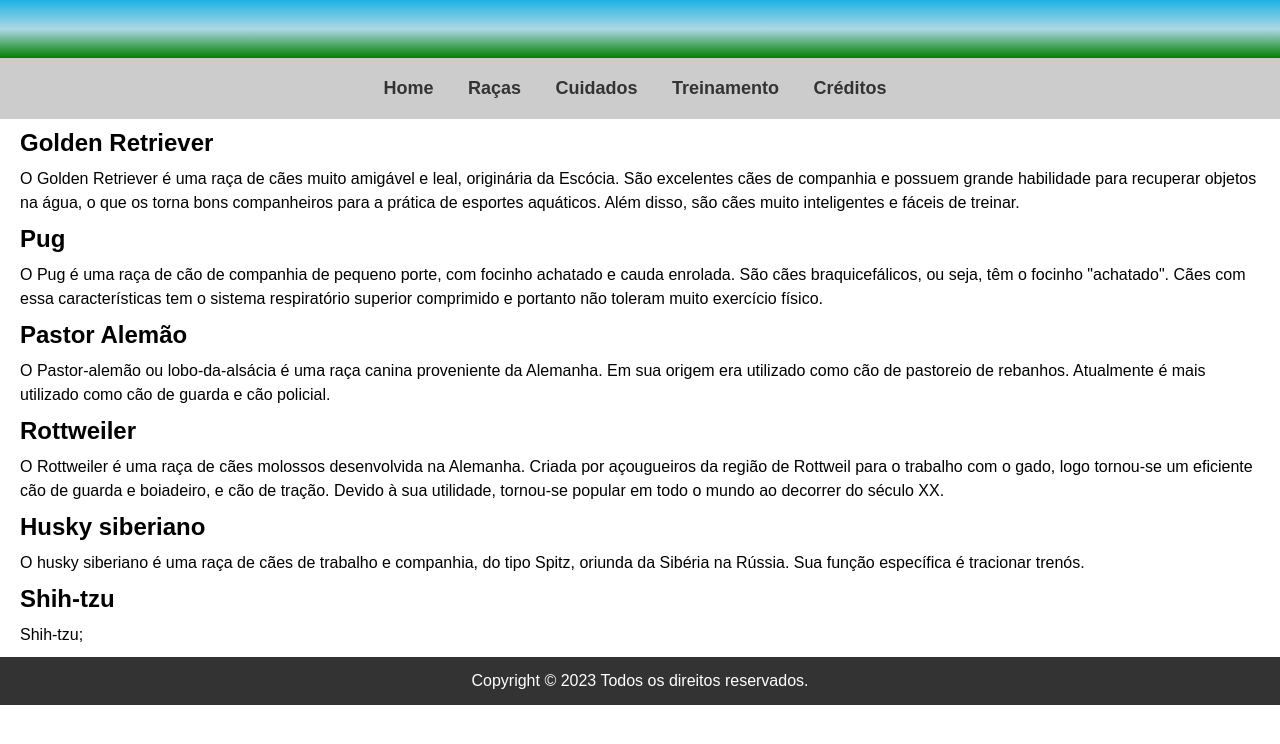
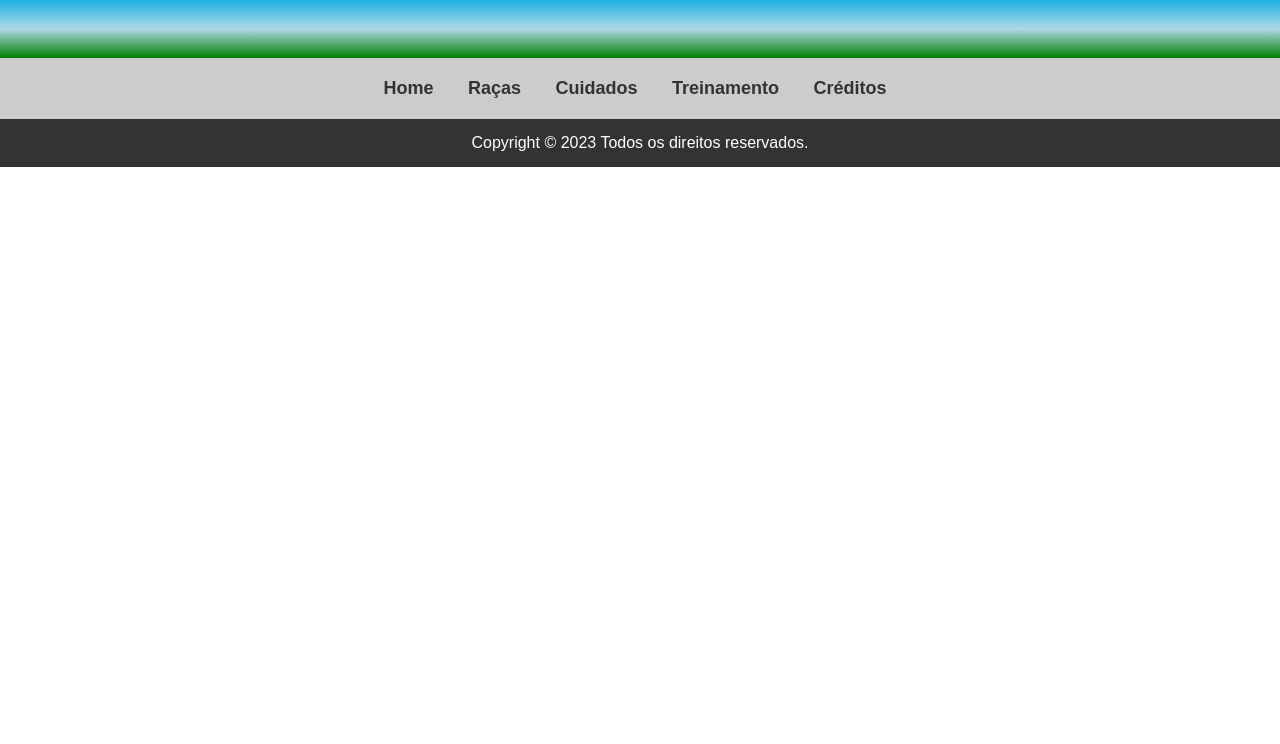
Before and after one commit to FabiKelly/Cachorros, a plain HTML site: page index.html in a window 1280 px wide. Drawn offline with Linux system fonts and the light colour scheme.

Commit message:
Update index.html

```diff
--- a/index.html
+++ b/index.html
@@ -20,60 +20,7 @@
       </nav>
 
       <main>
-          <section>
-	    <h2 id="gr"><a href="galeria/#golden">Golden Retriever</a></h2>
-	    <p>
-	      O Golden Retriever é uma raça de cães muito amigável e leal, originária da Escócia.
-	      São excelentes cães de companhia e possuem grande habilidade para recuperar objetos na água,
-	      o que os torna bons companheiros para a prática de esportes aquáticos.
-	      Além disso, são cães muito inteligentes e fáceis de treinar.
-	    </p>
 
-  	    <h2 id="pug"><a href="galeria/#pug">Pug</a></h2>
-  	    <p>
-	      O Pug é uma raça de cão de companhia de pequeno porte, com focinho achatado e cauda enrolada.
-	      São cães braquicefálicos, ou seja, têm o focinho "achatado". Cães com essa características tem o sistema
-	      respiratório superior comprimido e portanto não toleram muito exercício físico.
-	    </p>
-
-	    <h2 id="pa"><a href="galeria/#pa">Pastor Alemão</a></h2>
-	    <p>
-	      O Pastor-alemão ou lobo-da-alsácia é uma raça canina proveniente da Alemanha.
-	      Em sua origem era utilizado como cão de pastoreio de rebanhos.
-	      Atualmente é mais utilizado como cão de guarda e cão policial.
-	    </p>
-
-	    <h2 id="rw"><a href="galeria/#rottweiler">Rottweiler</a></h2>
-	    <p>
-	      O Rottweiler é uma raça de cães molossos desenvolvida na Alemanha.
-	      Criada por açougueiros da região de Rottweil para o trabalho com o gado,
-	      logo tornou-se um eficiente cão de guarda e boiadeiro, e cão de tração.
-	      Devido à sua utilidade, tornou-se popular em todo o mundo ao decorrer do século XX.
-	    </p>
-
-	    <h2 id="hs"><a href="galeria/#husky">Husky siberiano</a></h2>
-	    <p>
-	      O husky siberiano é uma raça de cães de trabalho e companhia, do tipo Spitz, oriunda da Sibéria na Rússia.
-	      Sua função específica é tracionar trenós.
-            </p>
-
-	    <h2 id="st"><a href="galeria/#shih-tzu">Shih-tzu</a></h2>
-	    <p>
-			Shih-tzu;
-		</p>
-
-	    <h2 id=""><a href="galeria/#"></a></h2>
-	    <p></p>
-
-	    <h2 id=""><a href="galeria/#"></a></h2>
-	    <p></p>
-
-	    <h2 id=""><a href="galeria/#"></a></h2>
-	    <p></p>
-
-	    <h2 id=""><a href="galeria/#"></a></h2>
-	    <p></p>
-          </section>
       </main>
 
       <footer>
```
